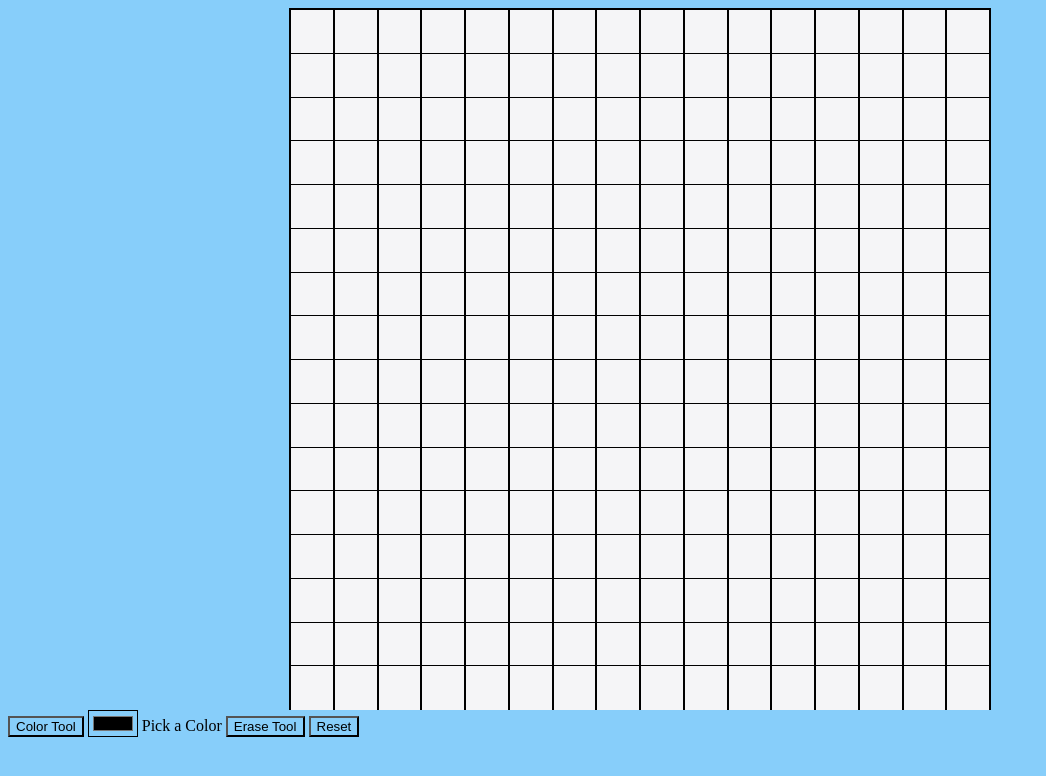
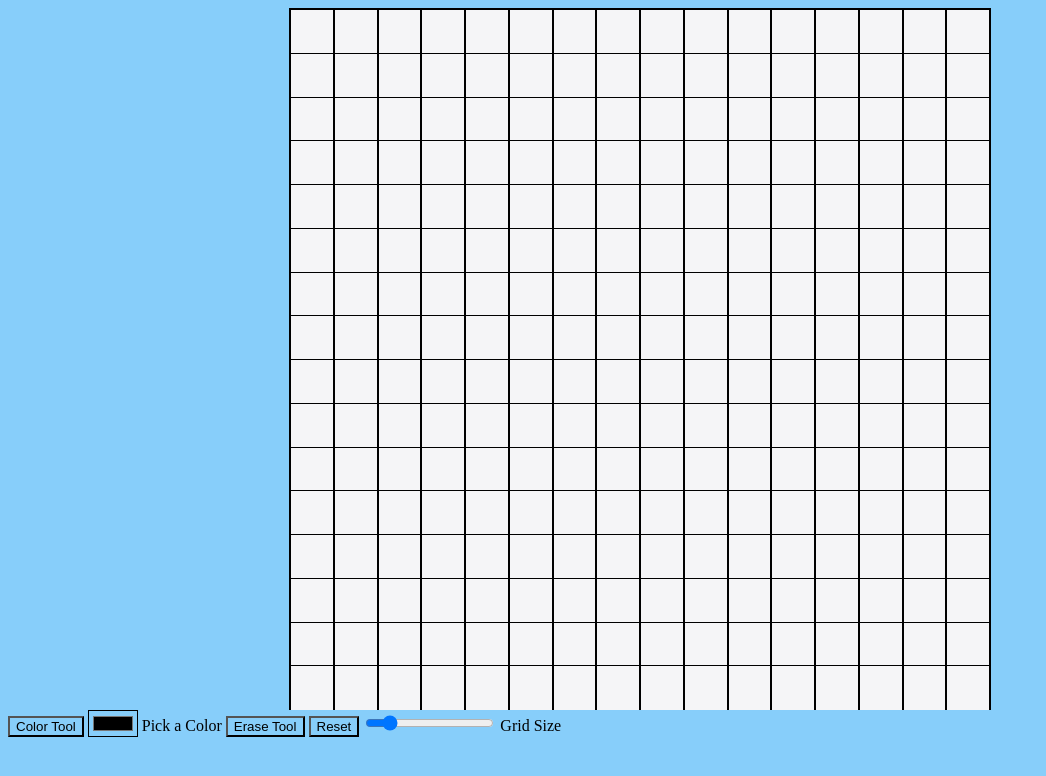
Before and after one commit to daikondev/etch, a plain HTML site: page index.html in a window 1280 px wide. Shown: the whole page, without its empty margins (0-1046 px from the left). Drawn offline with Linux system fonts and the light colour scheme.

Commit message:
Added grid size slider

```diff
--- a/index.html
+++ b/index.html
@@ -17,6 +17,8 @@
         <label for="color-picker">Pick a Color</label>
         <button id="erase">Erase Tool</button>
         <button id="reset">Reset</button>
+        <input type="range" min="1" max="100" value="16" class="slider" id="pixelSlider">
+        <label for="pixelSlider">Grid Size</label>
     </div>
 </main>
 <script src="script.js"></script>
```
